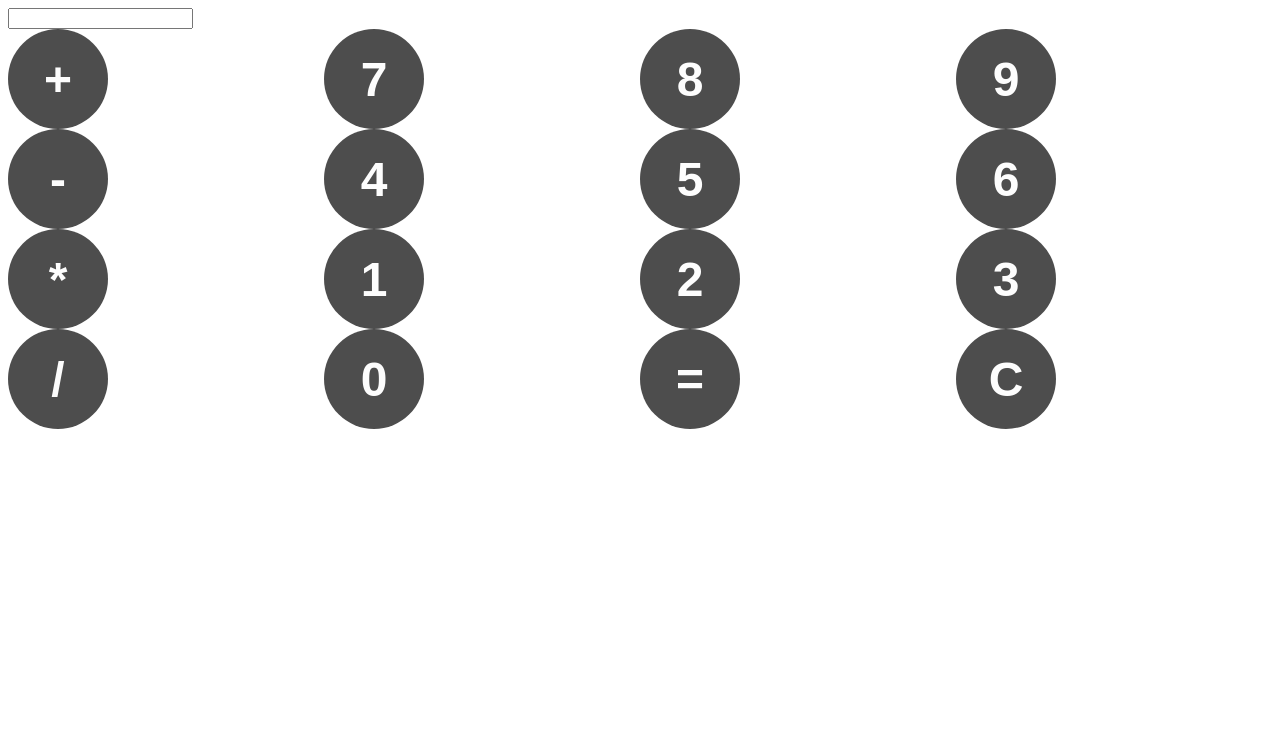
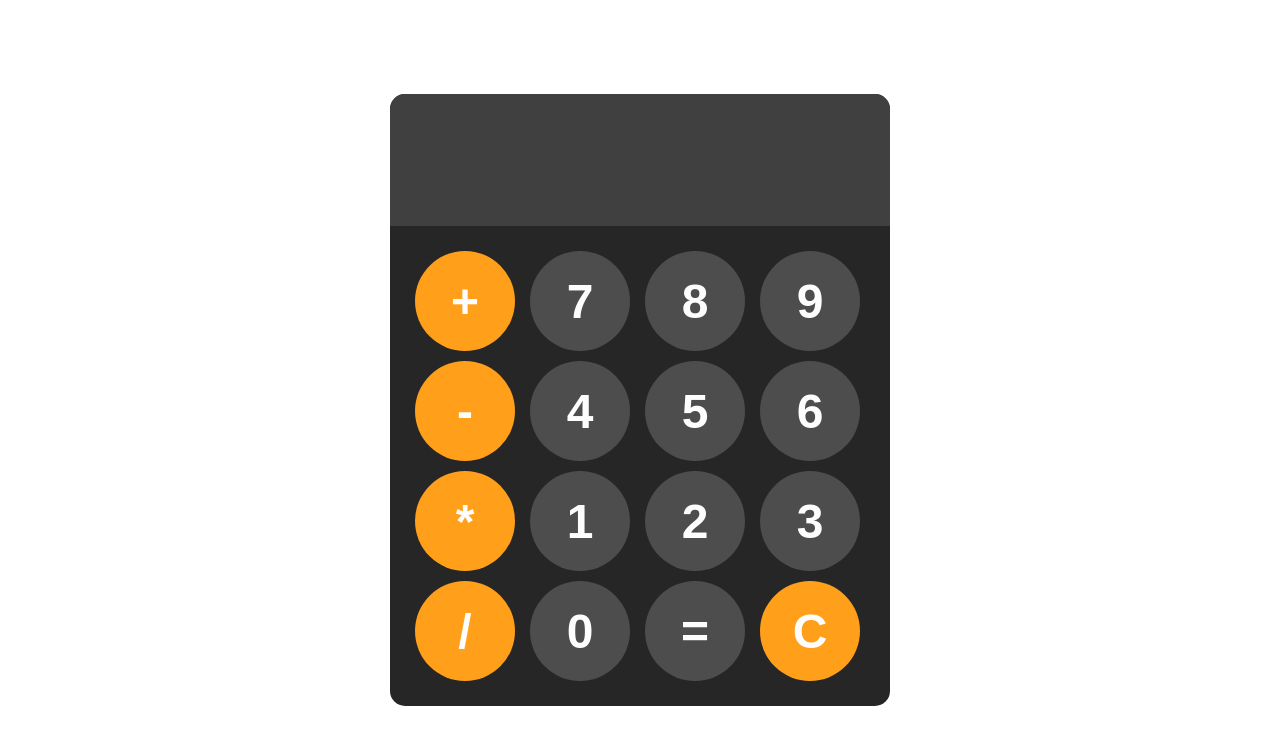
Before and after one commit to ErosFerreira-A/Calculadora, a plain HTML site: page index.html in a window 1280 px wide. Drawn offline with Linux system fonts and the light colour scheme.

Commit message:
Finalização dos botões em CSS e adicação de nova classe no html

```diff
--- a/index.html
+++ b/index.html
@@ -12,22 +12,22 @@
     <div id="calculadora">
         <input id="display" readonly>
         <div id="keys">
-            <button onclick="acrescentaNumero('+')">+</button>
+            <button onclick="acrescentaNumero('+')" class="operador-btn">+</button>
             <button onclick="acrescentaNumero(7)">7</button>
             <button onclick="acrescentaNumero(8)">8</button>
             <button onclick="acrescentaNumero(9)">9</button>
-            <button onclick="acrescentaNumero('-')">-</button>
+            <button onclick="acrescentaNumero('-')"  class="operador-btn">-</button>
             <button onclick="acrescentaNumero(4)">4</button>
             <button onclick="acrescentaNumero(5)">5</button>
             <button onclick="acrescentaNumero(6)">6</button>
-            <button onclick="acrescentaNumero('*')">*</button>
+            <button onclick="acrescentaNumero('*')"  class="operador-btn">*</button>
             <button onclick="acrescentaNumero(1)">1</button>
             <button onclick="acrescentaNumero(2)">2</button>
             <button onclick="acrescentaNumero(3)">3</button>
-            <button onclick="acrescentaNumero('/')">/</button>
+            <button onclick="acrescentaNumero('/')"  class="operador-btn">/</button>
             <button onclick="acrescentaNumero(0)">0</button>
             <button onclick="calcular()">=</button>
-            <button onclick="limparDisplay()">C</button>
+            <button onclick="limparDisplay()"  class="operador-btn">C</button>
         </div>
     </div>
 </body>
--- a/styles.css
+++ b/styles.css
@@ -1,6 +1,34 @@
+body{
+    margin: 0;
+    display: flex;
+    justify-content: center;
+    align-items: center;
+    height: 100vh;
+    background-color: white;
+}
+
+#calculadora{
+    font-family: Arial, sans-serif;
+    background-color: hsl(0, 0%, 15%);
+    border-radius: 15px;
+    max-width: 500px;
+    overflow: hidden;
+}
+
+#display{
+    width: 100%;
+    padding: 20px;
+    font-size: 5rem;
+    text-align: left;
+    border: none;
+    background-color: hsl(0, 0%, 25%);
+}
+
 #keys{
     display: grid;
     grid-template-columns: repeat(4,1fr);
+    gap: 10px;
+    padding: 25px;
 }
 
 button {
@@ -14,3 +42,23 @@ button {
     font-weight: bold;
     cursor: pointer;
 }
+
+button:hover{
+    background-color: hsl(0, 0%, 40%);
+}
+
+button:active{
+    background-color: hsl(0, 0%, 60%);
+}
+
+.operador-btn{
+    background-color: hsl(35, 100%, 55%);
+}
+
+.operador-btn:hover{
+    background-color: hsl(35, 100%, 65%);
+}
+
+.operador-btn:active{
+    background-color: hsl(35, 100%, 75%);
+}
```
